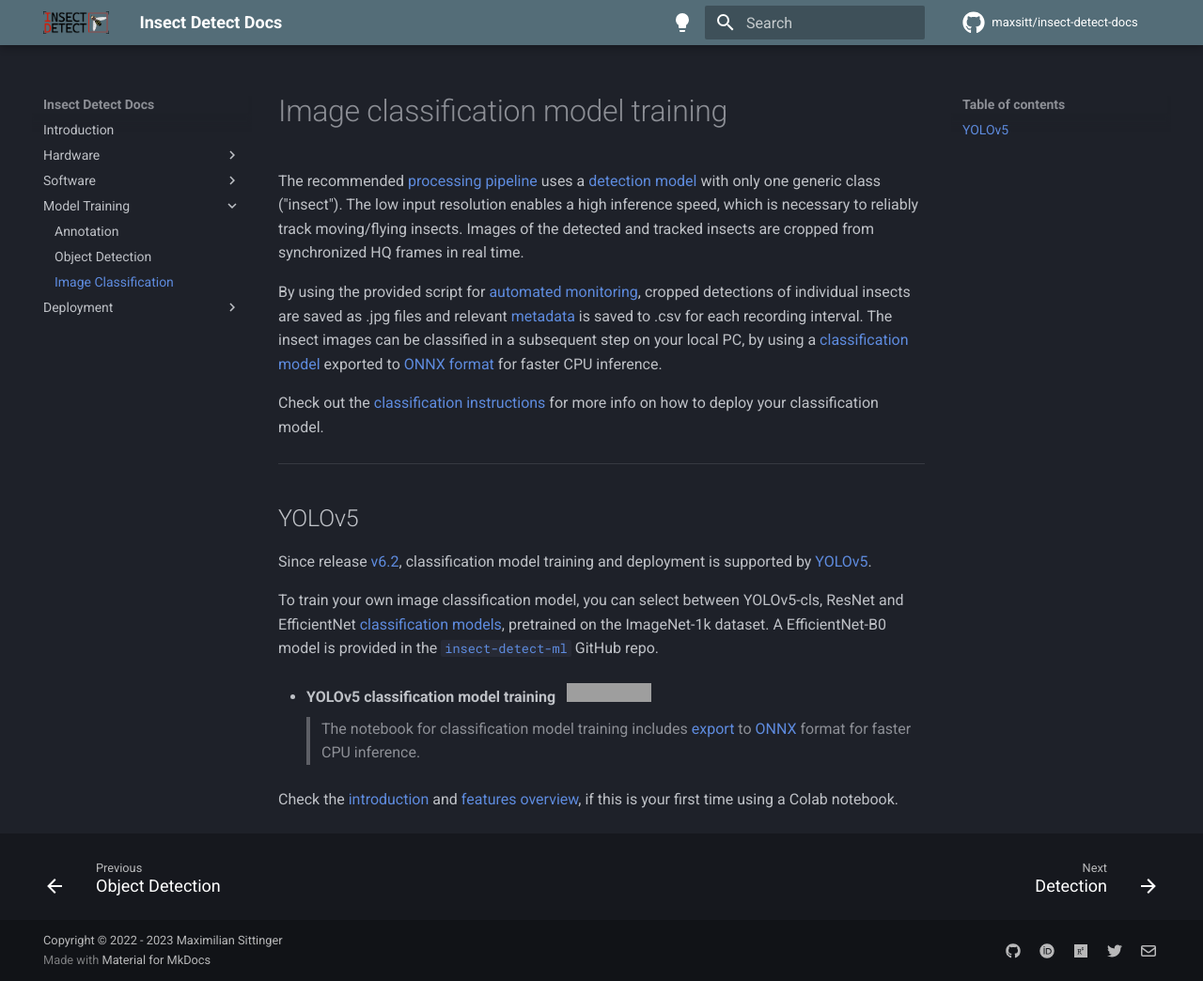
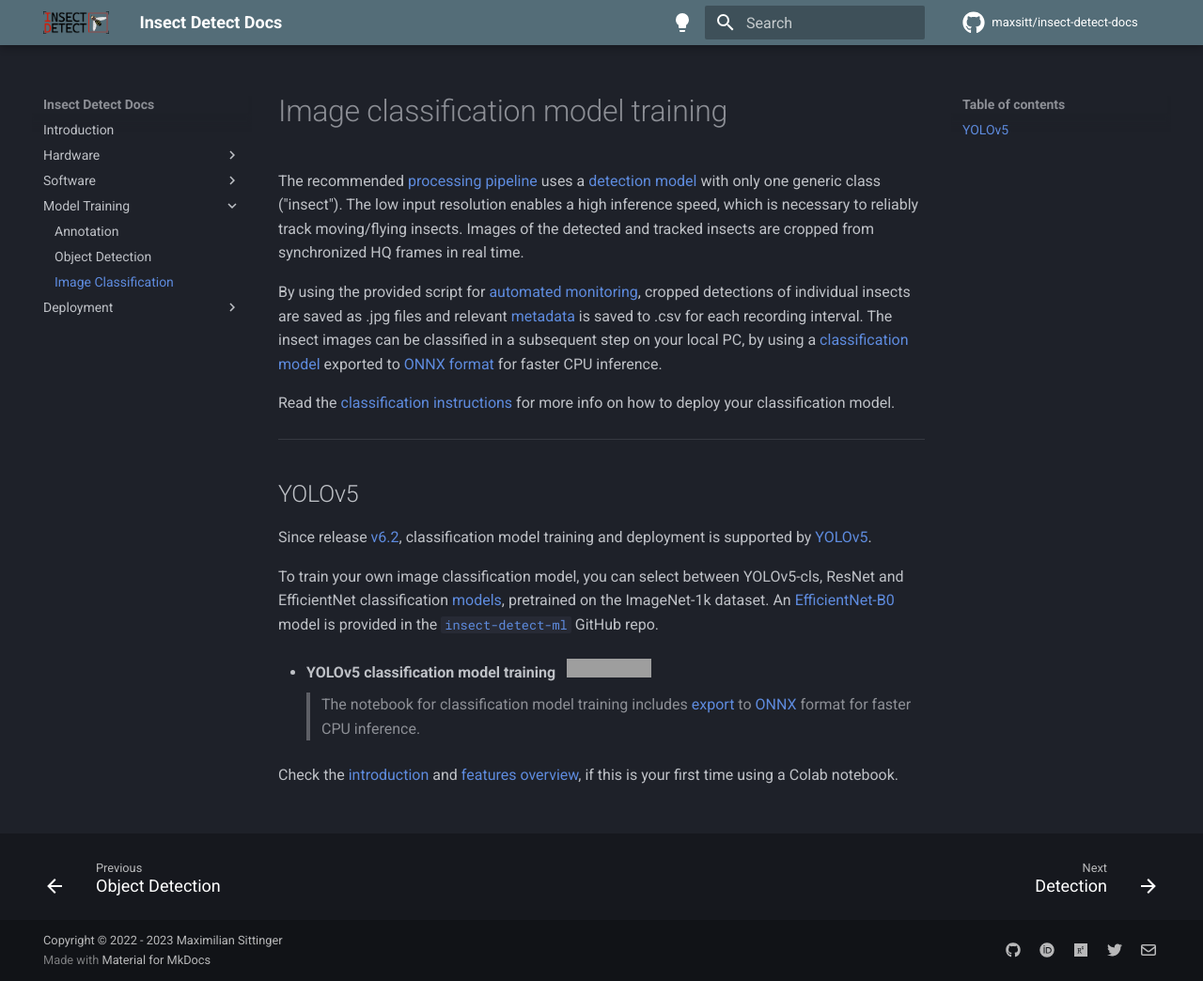
Before and after one commit to maxsitt/insect-detect-docs, an MkDocs documentation site: the page built from docs/modeltraining/train_classification.md, in a window 1280 px wide and 1044 px high. Shown: the whole window at 94% size. Built offline with MkDocs 1.6.1 and Material for MkDocs 9.7.7, drawn with Linux system fonts in a browser that asks for light colours; comment, search, counter and statistics services are not loaded; grey boxes are pictures that could not be loaded.

Commit message:
Update train_classification.md
Add link to classification model info.

```diff
--- a/docs/modeltraining/train_classification.md
+++ b/docs/modeltraining/train_classification.md
@@ -15,7 +15,7 @@
 exported to [ONNX format](https://github.com/ultralytics/yolov5/issues/251){target=_blank}
 for faster CPU inference.
 
-Check out the [classification instructions](../deployment/classification.md){target=_blank}
+Read the [classification instructions](../deployment/classification.md){target=_blank}
 for more info on how to deploy your classification model.
 
 ---
@@ -27,11 +27,11 @@
 [YOLOv5](https://github.com/ultralytics/yolov5){target=_blank}.
 
 To train your own image classification model, you can select between YOLOv5-cls,
-ResNet and EfficientNet
-[classification models](https://github.com/ultralytics/yolov5#classification){target=_blank},
-pretrained on the ImageNet-1k dataset. A EfficientNet-B0 model is provided in the
-[`insect-detect-ml`](https://github.com/maxsitt/insect-detect-ml){target=_blank}
-GitHub repo.
+ResNet and EfficientNet classification
+[models](https://github.com/ultralytics/yolov5#classification){target=_blank},
+pretrained on the ImageNet-1k dataset. An
+[EfficientNet-B0](../index.md#classification-model){target=_blank} model is provided in the
+[`insect-detect-ml`](https://github.com/maxsitt/insect-detect-ml){target=_blank} GitHub repo.
 
 - **YOLOv5 classification model training** &nbsp;
   [![Open In Colab](https://colab.research.google.com/assets/colab-badge.svg)](https://colab.research.google.com/github/maxsitt/insect-detect-ml/blob/main/notebooks/YOLOv5_classification_training.ipynb){target=_blank}
```
